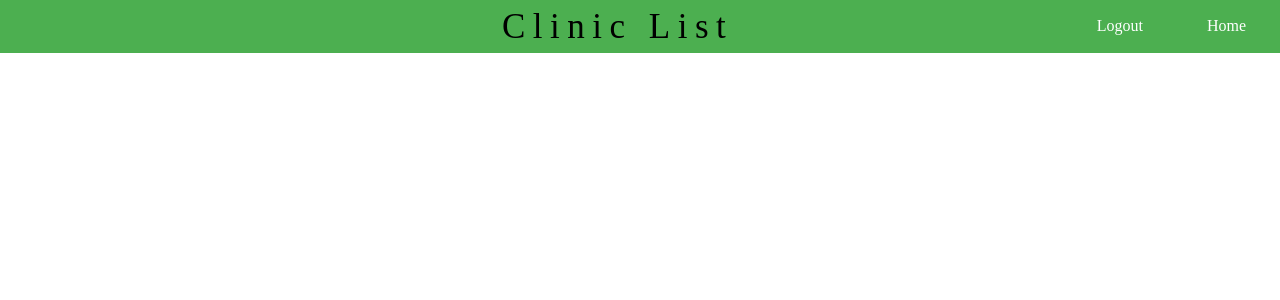
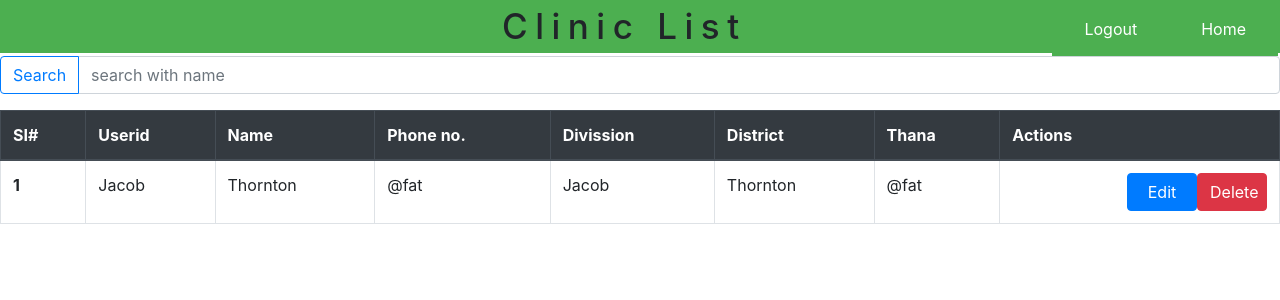
Before and after one commit to Hasibul218/online_clinic_system, a PHP site: page /AdminClinicList.php in a window 1280 px wide. Shown: the top 300 px of the page. Run offline with PHP 8.4, Linux system fonts and the light colour scheme.

Commit message:
add table

```diff
--- a/view/AdminClinicList.php
+++ b/view/AdminClinicList.php
@@ -1,3 +1,6 @@
+<?php
+	include 'CSS/bootstrap.php';
+?>
 <html>
 	<head>
 		<title>
@@ -11,5 +14,44 @@
 			<button type="button"class="adminbtn"onclick="window.location='AdminHomePage.php'">Home</button>
 			<button type="button"class="adminbtn"oneclick="">Logout</button>
 		</div>
+		<div class="search">
+			<div class="input-group mb-3">
+				<div class="input-group-prepend">
+					<button class="btn btn-outline-primary" type="button">Search</button>
+				</div>
+				<input type="text" class="form-control" placeholder="search with name" >
+			</div>
+		</div>
+		<div class="table">
+			<table class="table table-hover table-bordered ">
+			  <thead>
+			    <tr class="thead-dark">
+			      <th scope="col">SI#</th>
+			      <th scope="col">Userid</th>
+			      <th scope="col">Name</th>
+			      <th scope="col">Phone no.</th>
+			      <th scope="col">Divission</th>
+			      <th scope="col">District</th>
+			      <th scope="col">Thana</th>
+			      <th scope="col">Actions</th>
+			    </tr>
+			  </thead>
+			  <tbody>
+			    <tr>
+			      <th scope="row">1</th>
+			      <td>Jacob</td>
+			      <td>Thornton</td>
+			      <td>@fat</td>
+			      <td>Jacob</td>
+			      <td>Thornton</td>
+			      <td>@fat</td>
+			      <td>
+				      <button type="button" class="btn btn-danger float-right"style="width: 70px">Delete</button>
+				      <button type="button" class="btn btn-primary float-right"style="width: 70px">Edit</button>
+			      </td>
+			    </tr>
+			  </tbody>
+			</table>
+		</div>
 	</body>
 </html>
```
